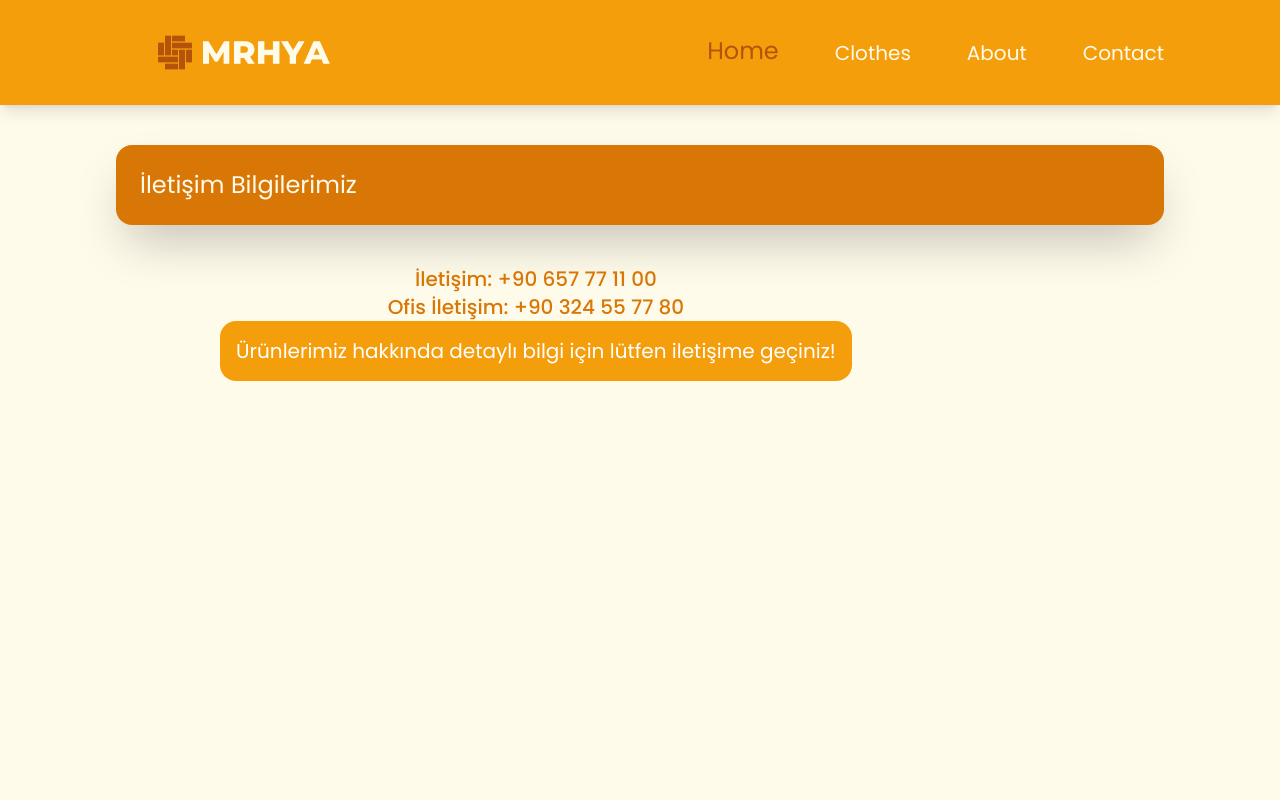
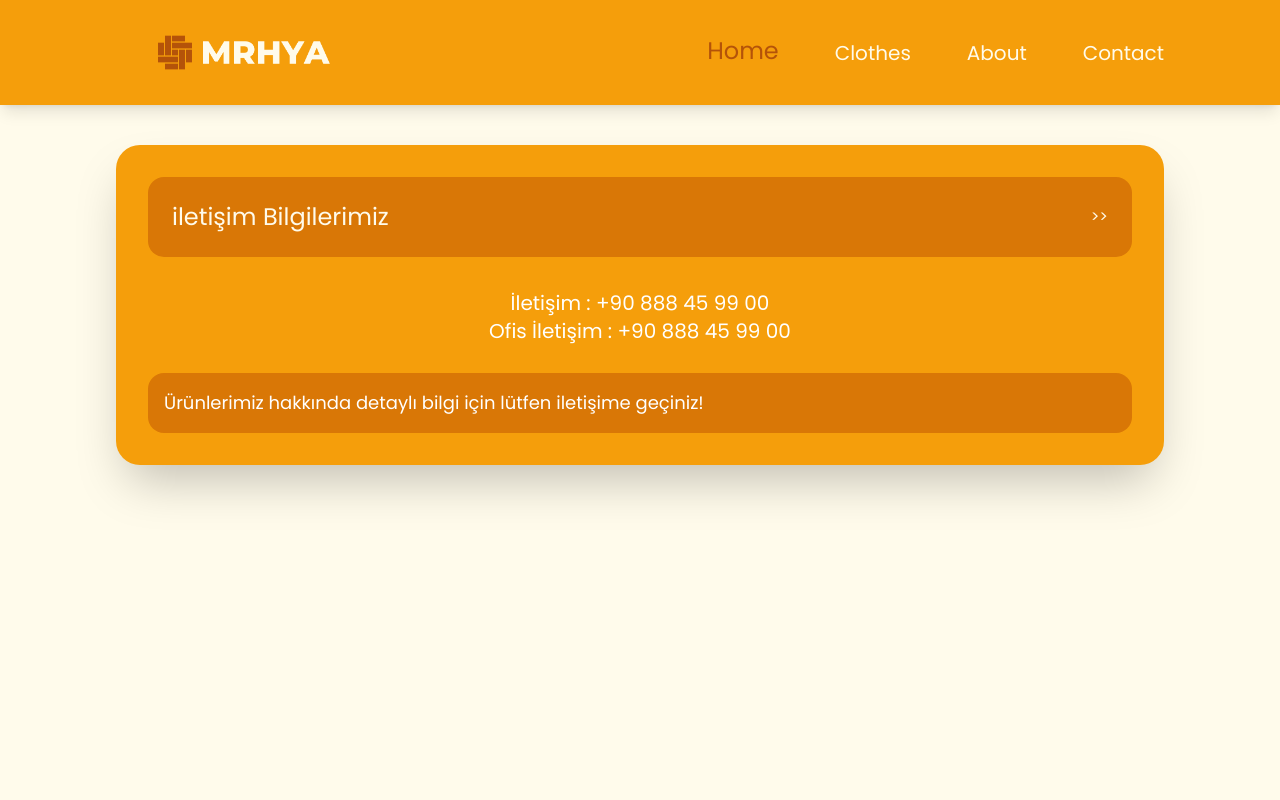
Before and after one commit to sabakukhyraa/mrhys-website, a React (Create React App) app: page /contact in a window 1280 px wide. Shown: the top 800 px of the page. Built offline with nearby package versions, Linux system fonts and the light colour scheme.

Commit message:
iletisim designed, icons needs to be configured

```diff
--- a/src/pages/About.js
+++ b/src/pages/About.js
@@ -4,6 +4,7 @@ export default function About() {
       <div className="flex flex-col gap-8 p-8 md:bg-amber-500 rounded-3xl md:shadow-2xl">
         <div className="flex items-center justify-between p-4 shadow-2xl bg-amber-600 rounded-2xl md:shadow-none md:p-6">
           <h3 className="text-xl md:text-2xl">Biz Kimiz?</h3>
+          <p>{'>>' /* users icon */}</p>
         </div>
 
         <p className="px-2 text-base md:text-white text-amber-600">
--- a/src/pages/Contact.js
+++ b/src/pages/Contact.js
@@ -1,34 +1,31 @@
 export default function Contact() {
   return (
     <section className="container min-h-screen my-10">
-      <div className="flex flex-col gap-10">
-        <div className="flex items-center justify-between p-4 shadow-2xl bg-amber-600 rounded-2xl md:p-6">
-          <h3 className="text-xl md:text-2xl">İletişim Bilgilerimiz</h3>
-          <i className="fa-solid fa-angles-down md:text-3xl"></i>
+      <div className="flex flex-col gap-8 p-8 md:bg-amber-500 rounded-3xl md:shadow-2xl">
+        <div className="flex items-center justify-between p-4 shadow-2xl bg-amber-600 rounded-2xl md:shadow-none md:p-6">
+          <h3 className="text-xl md:text-2xl">iletişim Bilgilerimiz</h3>
+          <p>{'>>' /* ikon kullanılacak */}</p>
         </div>
 
-        <div className="flex flex-col items-center justify-around gap-20 md:flex-row md:gap-0 text-amber-600">
-          <div className="text-xl">
-            <a
-              className="block font-medium hover:text-amber-800 animation"
-              href="tel:+90 657 77 11 00"
-            >
-              İletişim: +90 657 77 11 00
-            </a>
-            <a
-              className="block font-medium hover:text-amber-800 animation"
-              href="tel:+90 657 77 11 00"
-            >
-              Ofis İletişim: +90 324 55 77 80
-            </a>
-            <p className="p-4 text-lg text-center text-white rounded-2xl bg-amber-500 md:text-xl">
-              Ürünlerimiz hakkında detaylı bilgi için lütfen iletişime geçiniz!
-            </p>
+        <div className="flex flex-col text-xl">
+          <a className="block md:text-white text-amber-600" href="tel:+90 888 45 99 00">
+            İletişim : +90 888 45 99 00
+          </a>
+          <a className="block md:text-white text-amber-600" href="tel:+90 888 45 99 00">
+            Ofis İletişim : +90 888 45 99 00
+          </a>
+          <br></br>
+
+          <div className="flex justify-between">
+            {/* sosyal medya ikonları:
+            <Link>
+              <img></img>
+            </Link> */}
           </div>
 
-          <div className="flex items-center gap-10 cursor-pointer">
-            {/* Social Media icons */}
-          </div>
+          <p className="p-4 text-base md:text-lg text-center md:text-start md:text-white bg-amber-600 rounded-2xl shadow-2xl md:shadow-none">
+            Ürünlerimiz hakkında detaylı bilgi için lütfen iletişime geçiniz!
+          </p>
         </div>
       </div>
     </section>
```
